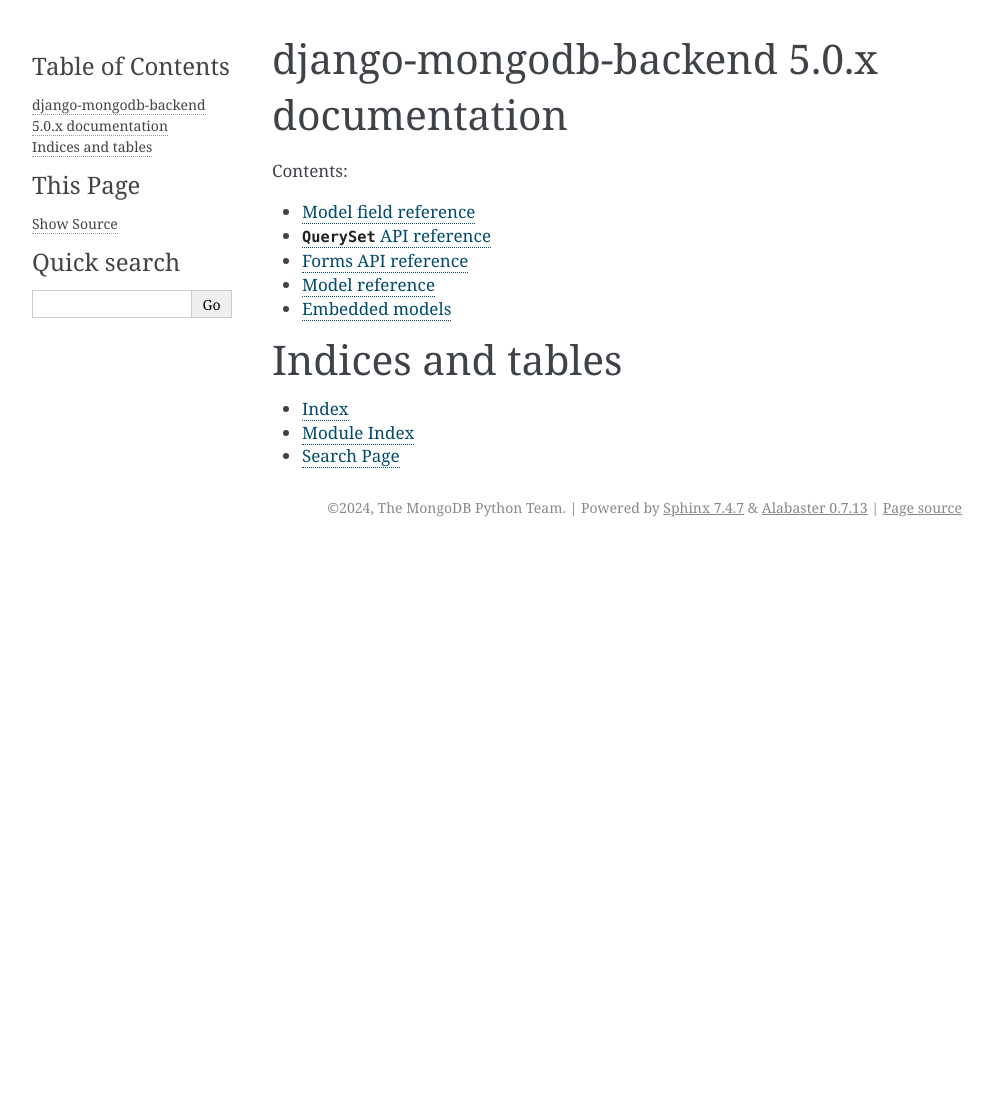
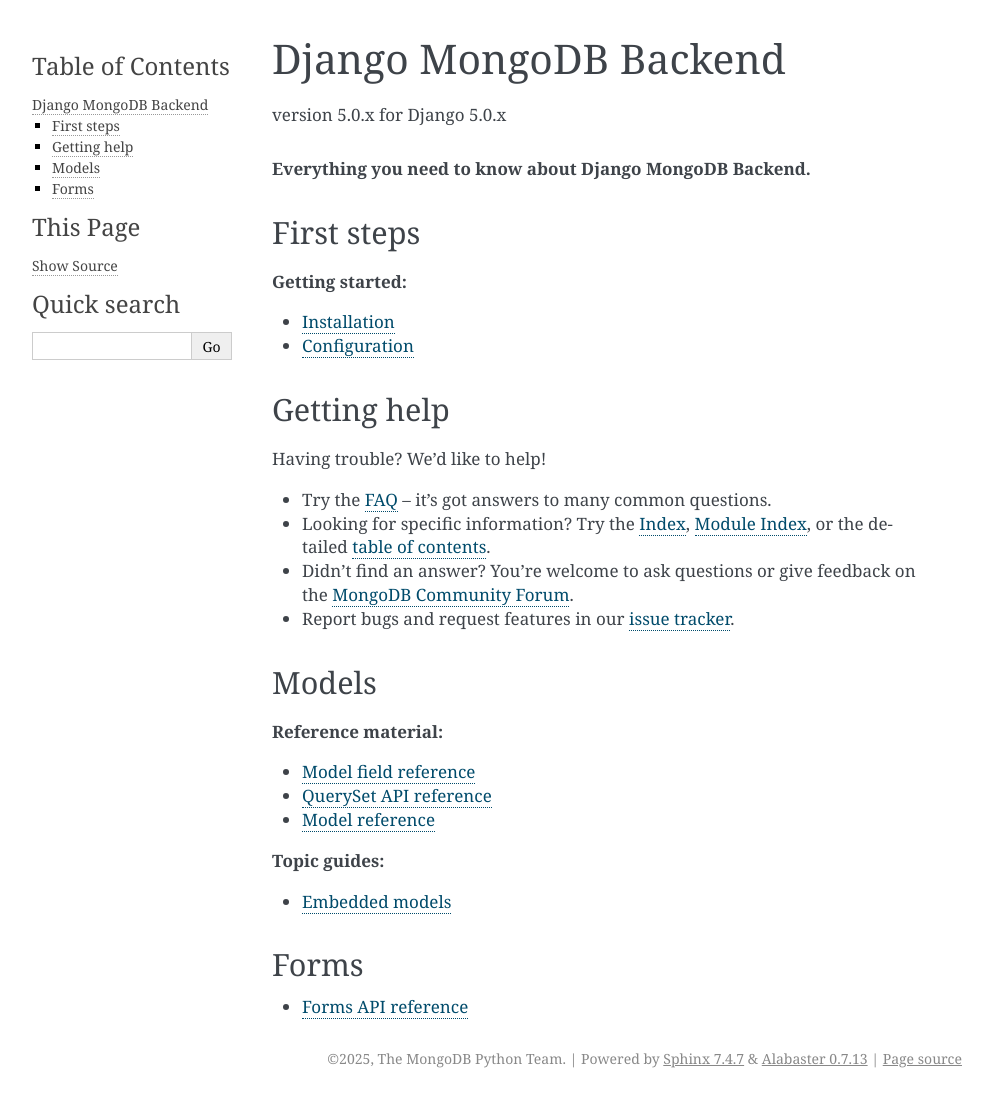
Before and after one commit to mongodb-labs/django-mongodb, a Sphinx documentation site: the page built from docs/source/index.rst, in a window 1280 px wide. Shown: the whole page, without its empty margins (148-1141 px from the left). Built offline with Sphinx 7.4.7, drawn with Linux system fonts in a browser that asks for light colours; before the commit the page ends 900 px from its top, so only the background shows below that.

Commit message:
Restructure docs per Diátaxis framework
Add intro, reference, and topic sections.

```diff
--- a/docs/source/conf.py
+++ b/docs/source/conf.py
@@ -16,8 +16,8 @@
 # documentation root, use os.path.abspath to make it absolute, like shown here.
 sys.path.append(str((Path(__file__).parent / "_ext").resolve()))
 
-project = "django_mongodb_backend"
-copyright = "2024, The MongoDB Python Team"
+project = "Django MongoDB Backend"
+copyright = "2025, The MongoDB Python Team"
 author = "The MongoDB Python Team"
 release = _version("django_mongodb_backend")
 
@@ -39,11 +39,14 @@
 intersphinx_mapping = {
     "django": (
         "https://docs.djangoproject.com/en/5.0/",
-        "http://docs.djangoproject.com/en/5.0/_objects/",
+        "https://docs.djangoproject.com/en/5.0/_objects/",
     ),
+    "mongodb": ("https://www.mongodb.com/docs/languages/python/django-mongodb/v5.0/", None),
     "pymongo": ("https://pymongo.readthedocs.io/en/stable/", None),
     "python": ("https://docs.python.org/3/", None),
 }
+
+root_doc = "contents"
 
 # -- Options for HTML output -------------------------------------------------
 # https://www.sphinx-doc.org/en/master/usage/configuration.html#options-for-html-output
--- a/docs/source/index.rst
+++ b/docs/source/index.rst
@@ -1,19 +1,48 @@
-django-mongodb-backend 5.0.x documentation
-==========================================
+======================
+Django MongoDB Backend
+======================
 
-.. toctree::
-   :maxdepth: 1
-   :caption: Contents:
+version 5.0.x for Django 5.0.x
 
-   fields
-   querysets
-   forms
-   models
-   embedded-models
+.. rubric:: Everything you need to know about Django MongoDB Backend.
 
-Indices and tables
-==================
+First steps
+===========
 
-* :ref:`genindex`
-* :ref:`modindex`
-* :ref:`search`
+**Getting started:**
+
+- :doc:`Installation <intro/install>`
+- :doc:`Configuration <intro/configure>`
+
+Getting help
+============
+
+Having trouble? We’d like to help!
+
+- Try the :doc:`faq` – it’s got answers to many common questions.
+
+- Looking for specific information? Try the :ref:`genindex`, :ref:`modindex`,
+  or the detailed :doc:`table of contents <contents>`.
+
+- Didn't find an answer? You're welcome to ask questions or give feedback on
+  the `MongoDB Community Forum <https://www.mongodb.com/community/forums/tag/python>`_.
+
+- Report bugs and request features in our :ref:`issue tracker <issue-tracker>`.
+
+Models
+======
+
+**Reference material:**
+
+- :doc:`ref/models/fields`
+- :doc:`ref/models/querysets`
+- :doc:`ref/models/models`
+
+**Topic guides:**
+
+- :doc:`topics/embedded-models`
+
+Forms
+=====
+
+- :doc:`ref/forms`
--- a/docs/source/models.rst
+++ b/docs/source/ref/models/models.rst
@@ -7,8 +7,8 @@
 
 .. class:: EmbeddedModel
 
-An abstract model which all :doc:`embedded models <embedded-models>` must
-subclass.
+An abstract model which all :doc:`embedded models </topics/embedded-models>`
+must subclass.
 
 Since these models are not stored in their own collection, they do not have
 any of the normal ``QuerySet`` methods (``all()``, ``filter()``, ``delete()``,
--- a/pyproject.toml
+++ b/pyproject.toml
@@ -119,3 +119,6 @@
 
 [tool.coverage.html]
 directory = "htmlcov"
+
+[tool.rstcheck]
+report_level = "WARNING"
```
Also changed, not shown: README.md (+3 -0 lines), docs/source/contents.rst (added, +23 -0 lines), docs/source/faq.rst (added, +34 -0 lines), docs/source/internals.rst (added, +25 -0 lines), docs/source/intro/configure.rst (added, +157 -0 lines), docs/source/intro/index.rst (added, +26 -0 lines), docs/source/intro/install.rst (added, +17 -0 lines), docs/source/ref/index.rst (added, +10 -0 lines), docs/source/ref/models/fields.rst (renamed from docs/source/fields.rst, +9 -1 lines), docs/source/ref/models/index.rst (added, +12 -0 lines), docs/source/ref/models/querysets.rst (renamed from docs/source/querysets.rst, +37 -0 lines), docs/source/ref/utils.rst (added, +38 -0 lines), docs/source/topics/index.rst (added, +12 -0 lines), docs/source/topics/known-issues.rst (added, +102 -0 lines), 2 more files.
